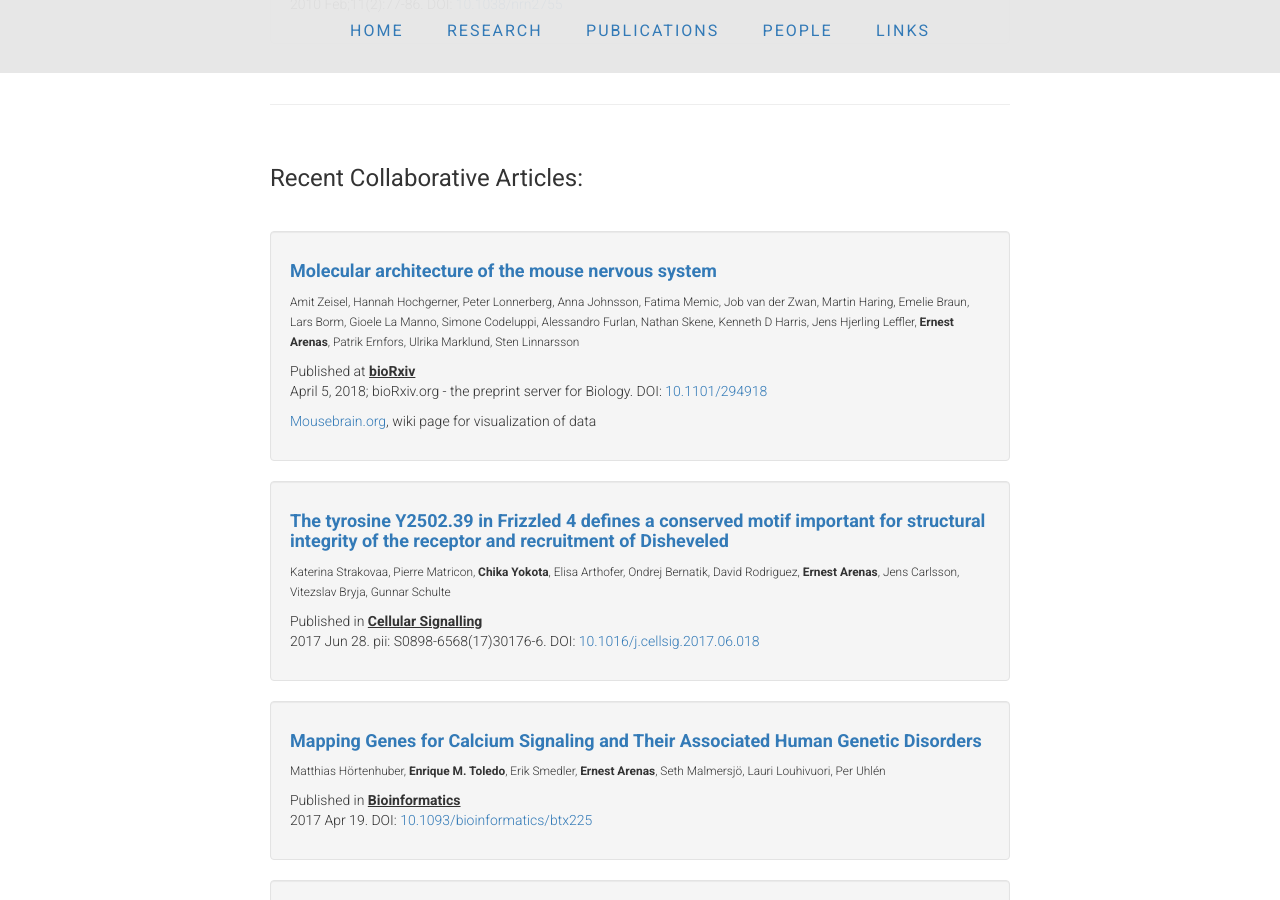
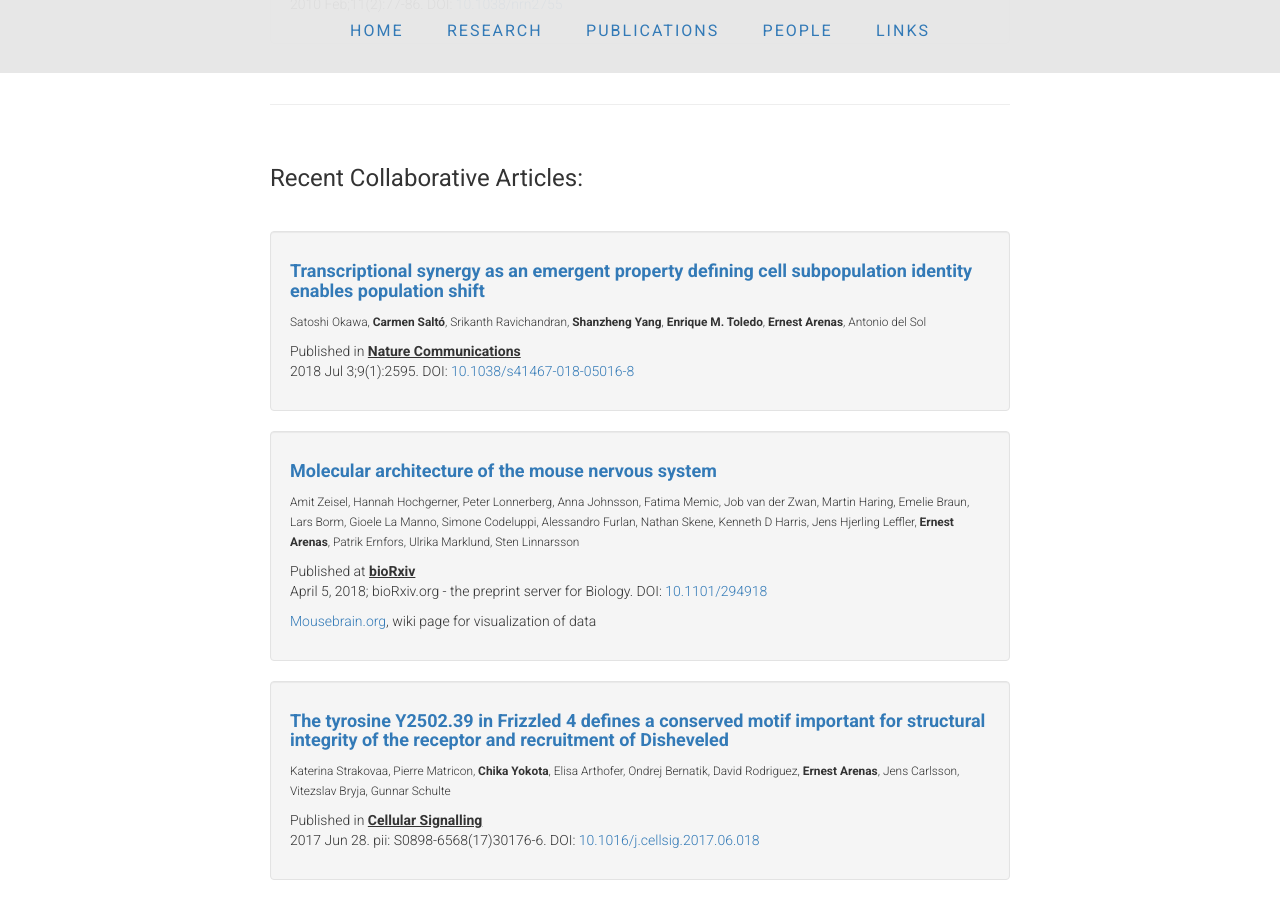
Before and after one commit to ArenasLab/arenaslab.github.io, a Jekyll site: the page publications/index.html, which Jekyll copies as it is, in a window 1280 px wide and 900 px high, scrolled down 4639 px. Built offline with Jekyll 4.4.1, drawn with Linux system fonts in a browser that asks for light colours.

Commit message:
Update index.html

```diff
--- a/publications/index.html
+++ b/publications/index.html
@@ -372,7 +372,21 @@
 
 <!-- START OF COLLABORATIVE ARTICLES -->
 
-            <div class="well">
+
+	    <div class="well">
+              <li class="media">
+                <div class="media-body">
+                  <h4><b><a href="https://www.ncbi.nlm.nih.gov/pubmed/29968757">Transcriptional synergy as an emergent property defining cell subpopulation identity enables population shift</a></b></h4>
+                    <p></p>
+			<small>Satoshi Okawa, <b>Carmen Saltó</b>, Srikanth Ravichandran, <b>Shanzheng Yang</b>, <b>Enrique M. Toledo</b>, <b>Ernest Arenas</b>, Antonio del Sol</small>
+                  <p></p>
+		  <p>Published in <strong><u>Nature Communications</u></strong><br>
+                 2018 Jul 3;9(1):2595. DOI: <a href="http://dx.doi.org/10.1038/s41467-018-05016-8" target="_blank">10.1038/s41467-018-05016-8</a></p>
+                </div>
+              </li>
+            </div>
+
+	    <div class="well">
               <li class="media">
                 <div class="media-body">
                   <h4><b><a href="https://www.biorxiv.org/content/early/2018/04/05/294918" target="_blank">Molecular architecture of the mouse nervous system</a></b></h4>
```
